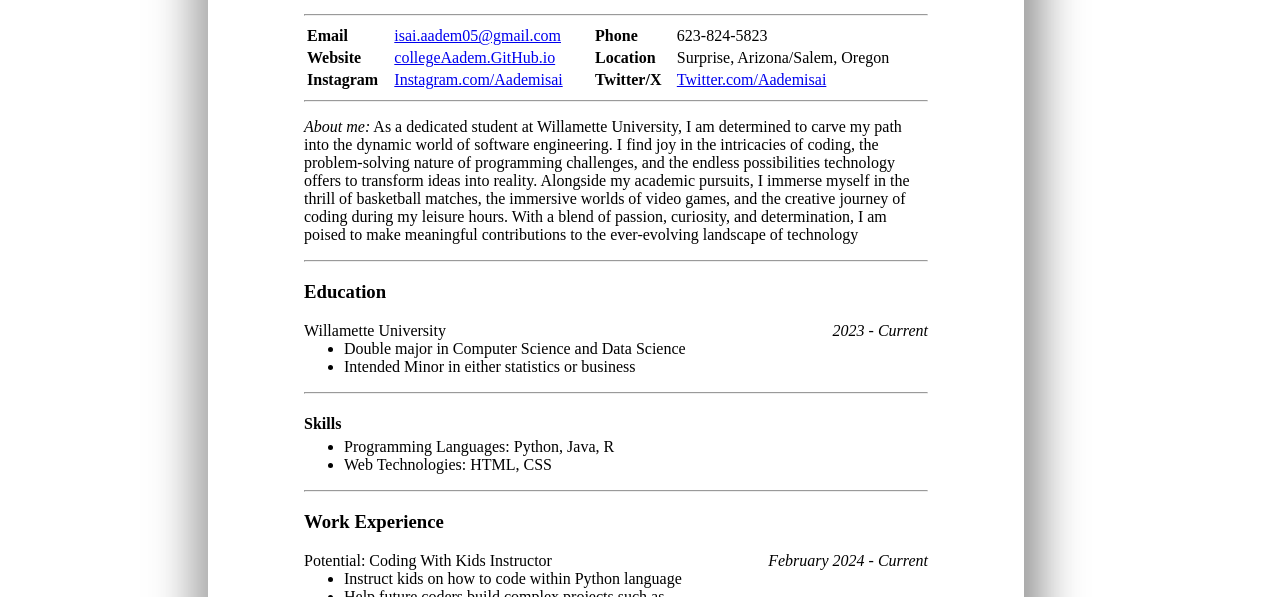
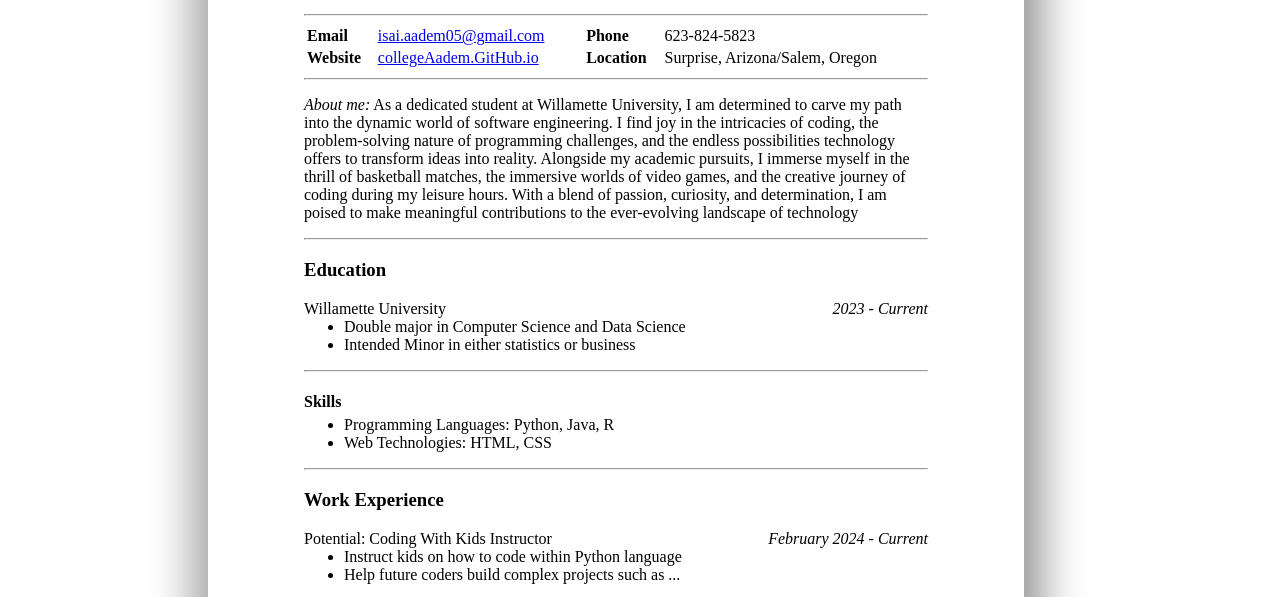
Before and after one commit to CollegeAadem/CollegeAadem.github.io, a plain HTML site: page resume.html in a window 1280 px wide. Shown: the part 140-737 px from the top of the page. Drawn offline with Linux system fonts and the light colour scheme.

Commit message:
Update resume.html

```diff
--- a/resume.html
+++ b/resume.html
@@ -76,12 +76,6 @@ ul  { margin-top: -1em; }
 							<th>Location</th>
 							<td>Surprise, Arizona/Salem, Oregon</td>
 						</tr>
-						<tr>
-							<th>Instagram</th>
-							<td><a href = "https://www.instagram.com/aademisai">Instagram.com/Aademisai</a></td>
-							<th>Twitter/X</th>
-							<td><a href = "https://twitter.com/aademisai">Twitter.com/Aademisai</a></td>
-						</tr>
 					</table>
 					<hr>
 					<p>
@@ -89,7 +83,7 @@ ul  { margin-top: -1em; }
 					</p>
 					<hr>
 					<h3>Education</h3>
-					<p>Willamette University<span>2023 - Current</span>
+					<p>Willamette University <span>2023 - Current</span>
 						<ul>
 							<li>Double major in Computer Science and Data Science</li>
 							<li>Intended Minor in either statistics or business</li>
```
